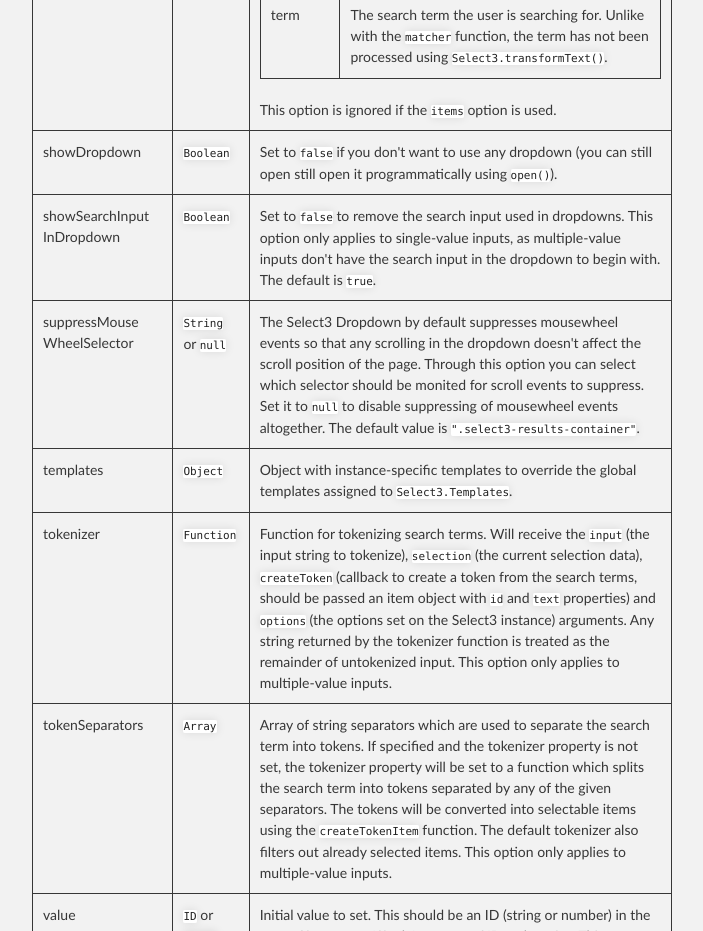
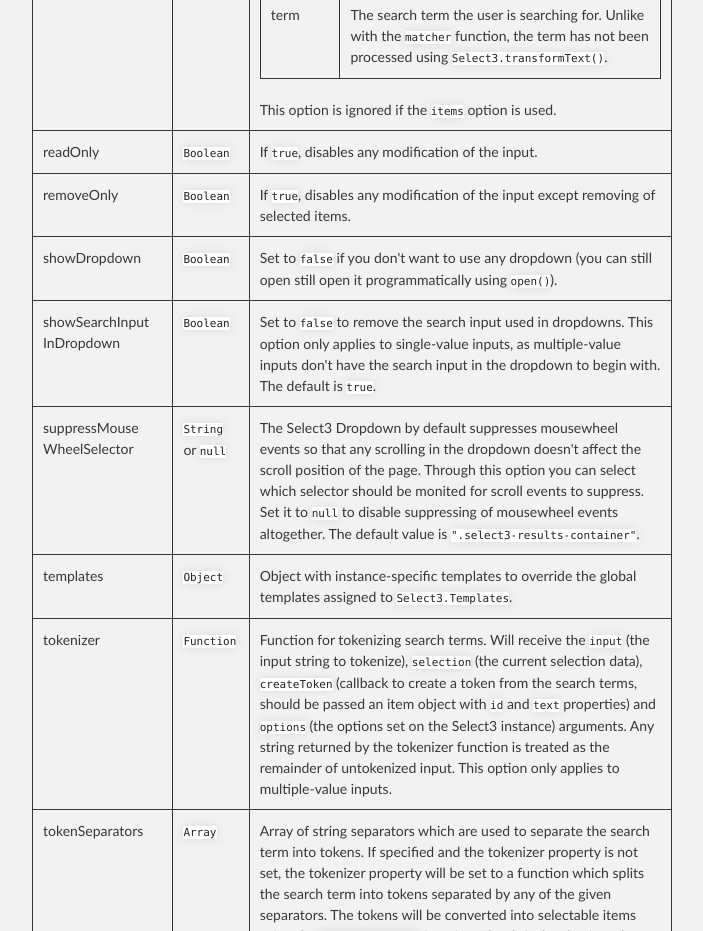
Before and after one commit to arendjr/selectivity, a plain HTML site: page index.html in a window 1280 px wide. Shown: the part 4440-5371 px from the top of the page, without its empty margins (288-991 px from the left). Drawn offline with Linux system fonts and the light colour scheme.

Commit message:
Document readOnly and removeOnly properties.

```diff
--- a/index.html
+++ b/index.html
@@ -327,6 +327,17 @@
                 </table>
 
                 This option is ignored if the <code>items</code> option is used.</td>
+        </tr>
+        <tr>
+            <td>readOnly</td>
+            <td><code>Boolean</code></td>
+            <td>If <code>true</code>, disables any modification of the input.</td>
+        </tr>
+        <tr>
+            <td>removeOnly</td>
+            <td><code>Boolean</code></td>
+            <td>If <code>true</code>, disables any modification of the input except removing of
+                selected items.</td>
         </tr>
         <tr>
             <td>showDropdown</td>
```
